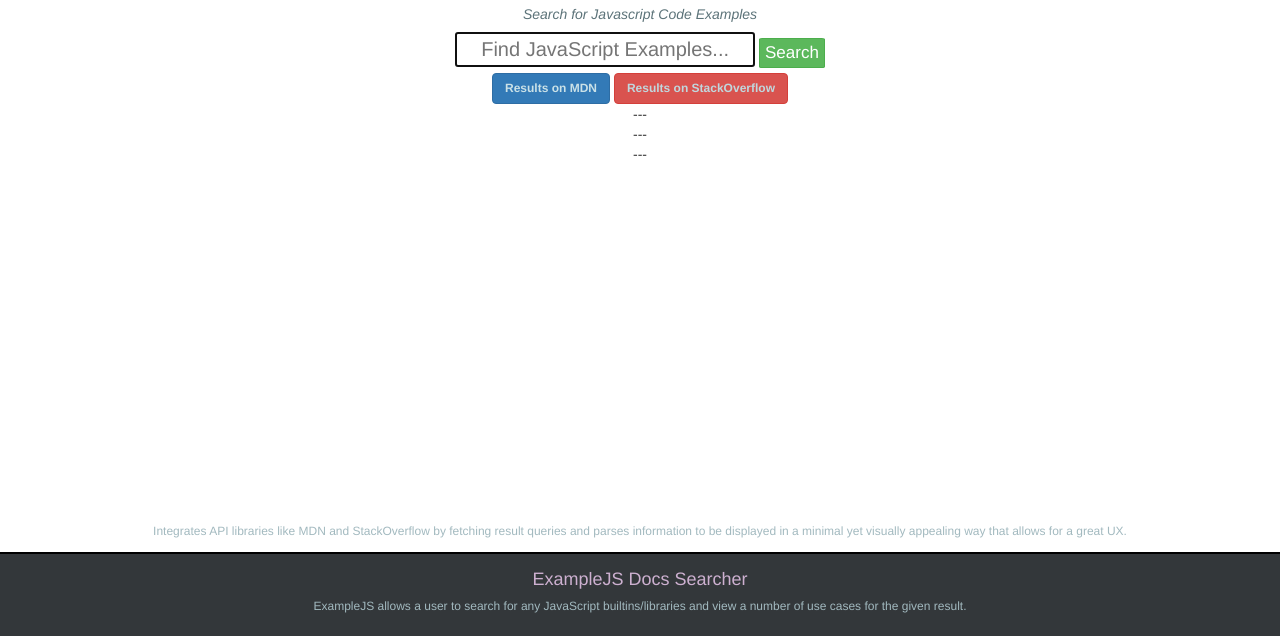
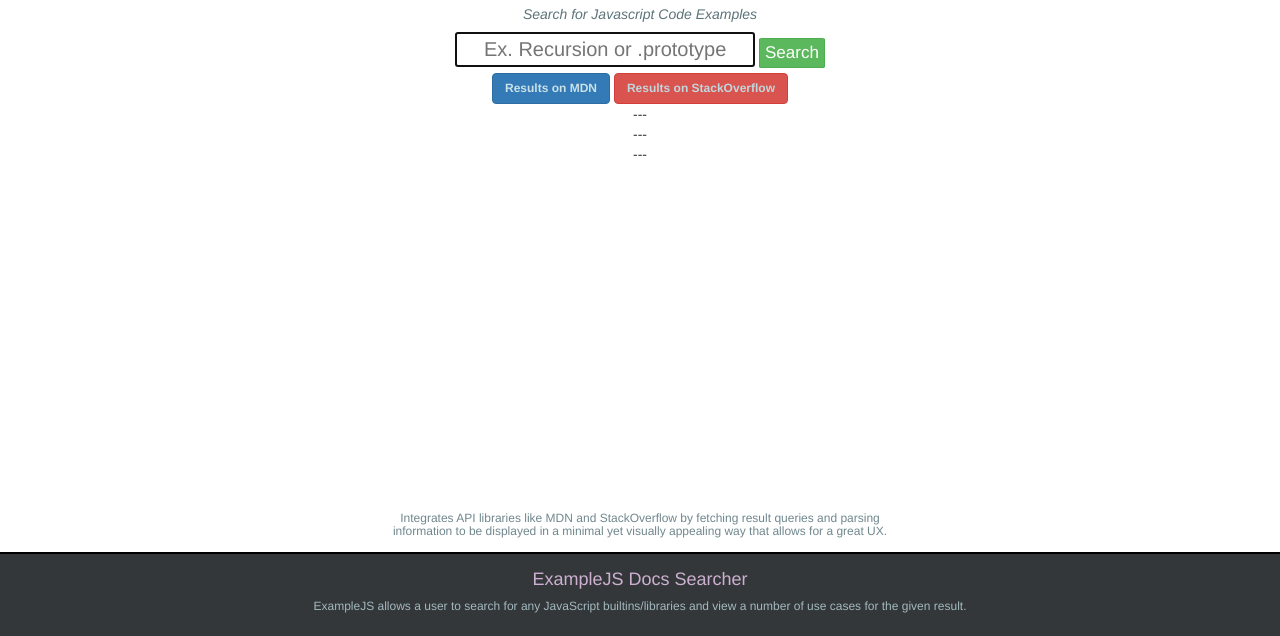
Before and after one commit to ev-dev/ExampleJS, a website with bundled scripts: page index.html in a window 1280 px wide. Shown: the part 164-800 px from the top of the page. Built offline with nearby package versions, Linux system fonts and the light colour scheme.

Commit message:
minor tweaks: input and footer styles

```diff
--- a/index.html
+++ b/index.html
@@ -3,7 +3,7 @@
   <head>
     <title>Testing MDN API</title>
     <meta charset="UTF-8">
-    <meta name="viewport" content="width=device-width, initial-scale=1">
+    <meta name="viewport" content="width=device-width, initial-scale=2">
     <link href="styles/bootstrap.min.css" rel="stylesheet">
     <link href="styles/main.css" rel="stylesheet">
   </head>
@@ -18,7 +18,7 @@
 
       <div id='main'>
         <div id='input-wrapper'>
-          <input id='query-input' class='center' type='text' placeholder='Find JavaScript Examples...' maxlength='20' autofocus></input>
+          <input id='query-input' class='center' type='text' placeholder='Ex. Recursion or .prototype' maxlength='20' autofocus></input>
 
           <button id='search-button' class='btn btn-success'>Search</button>
         </div>
@@ -41,13 +41,13 @@
 
     <div id='footer' class='center'>
       <div id='text-above-footer' class='center'>
-        <h5 class='description'>
-          Integrates API libraries like MDN  and StackOverflow by fetching result queries and parses information to be displayed in a minimal yet visually appealing way that allows for a great UX.
+        <h5 id='bottom-description'>
+          Integrates API libraries like MDN  and StackOverflow by fetching result queries and parsing<br>information to be displayed in a minimal yet visually appealing way that allows for a great UX.
         </h5>
       </div>
       <div id='footer-main' class='center'>
-        <h4 id='footer-description'>ExampleJS Docs Searcher</h4>
-        <h6 class='description'>
+        <h4 id='footer-title'>ExampleJS Docs Searcher</h4>
+        <h6 id='footer-description'>
             ExampleJS allows a user to search for any JavaScript builtins/libraries and view a number of use cases for the given result.
         </h6>
       </div>
--- a/styles/main.css
+++ b/styles/main.css
@@ -15,11 +15,6 @@ img {
 
 .center {
     text-align: center;
-}
-
-.description {
-    color: rgb(162, 185, 191);
-    font-size: 12px;
 }
 
 #title {
@@ -56,7 +51,7 @@ img {
 }
 
 #search-official {
-  padding: 5px 5% 0px 5%;
+    padding: 5px 5% 0px 5%;
 }
 
 #mdn-button {
@@ -69,8 +64,18 @@ img {
     color: rgb(192, 215, 221);
 }
 
+#footer-title {
+    color: #cdb0d0;
+}
+
 #footer-description {
-    color: #cdb0d0;
+    color: rgb(162, 185, 191);
+    font-size: 12px;
+}
+
+#bottom-description {
+    color: rgb(112, 135, 141);
+    font-size: 12px;
 }
 
 #footer {
```
